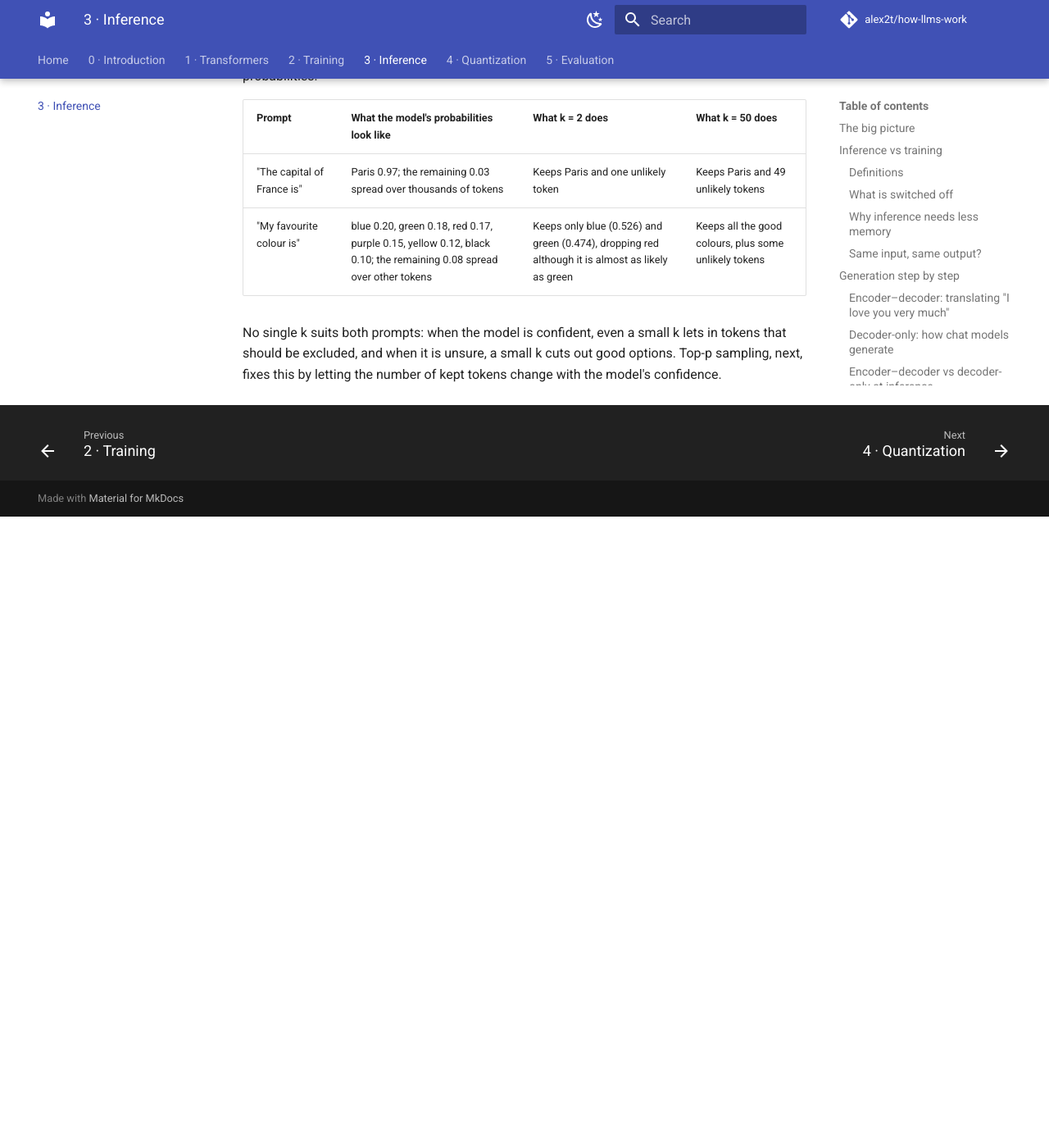
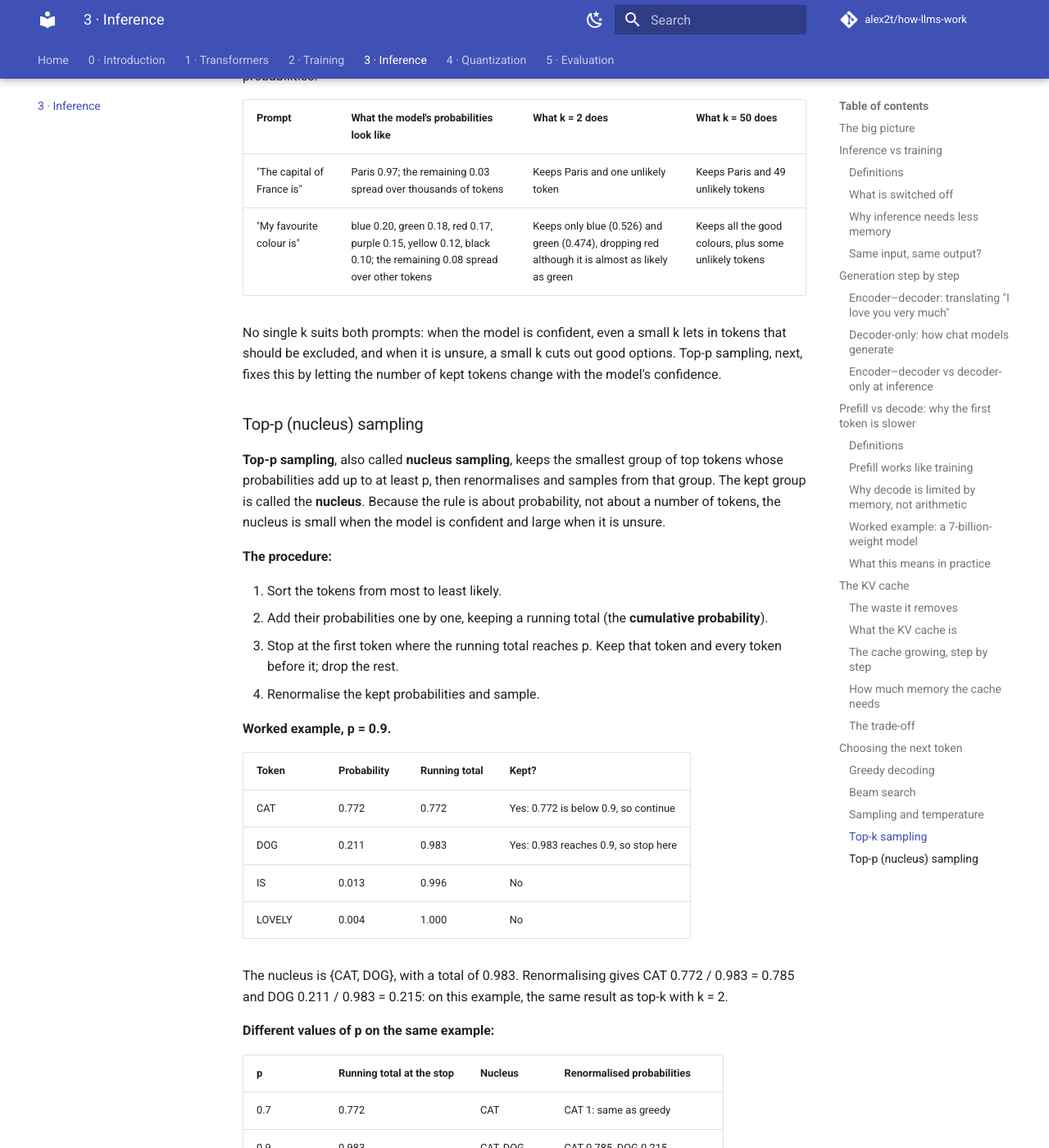
Before and after one commit to alex2t/how-llms-work, an MkDocs documentation site: the page built from docs/03-inference.md, in a window 1280 px wide and 1400 px high, scrolled down 14940 px. Shown: the whole window at 82% size. Built offline with MkDocs 1.6.1 and Material for MkDocs 9.7.7, drawn with Linux system fonts in a browser that asks for light colours; comment, search, counter and statistics services are not loaded; before the commit the page ends 15570 px from its top, so only the background shows below that; some of the changed text lies outside the part shown.

Commit message:
ch3: top-p sampling — running-total example and fix for top-k's weakness
Co-Authored-By: Claude Opus 5.5 <noreply@anthropic.com>

```diff
--- a/docs/03-inference.md
+++ b/docs/03-inference.md
@@ -380,3 +380,44 @@ Even at a sensible temperature, sampling can occasionally pick a token that make
 | "My favourite colour is" | blue 0.20, green 0.18, red 0.17, purple 0.15, yellow 0.12, black 0.10; the remaining 0.08 spread over other tokens | Keeps only blue (0.526) and green (0.474), dropping red although it is almost as likely as green | Keeps all the good colours, plus some unlikely tokens |
 
 No single k suits both prompts: when the model is confident, even a small k lets in tokens that should be excluded, and when it is unsure, a small k cuts out good options. Top-p sampling, next, fixes this by letting the number of kept tokens change with the model's confidence.
+
+### Top-p (nucleus) sampling
+
+**Top-p sampling**, also called **nucleus sampling**, keeps the smallest group of top tokens whose probabilities add up to at least p, then renormalises and samples from that group. The kept group is called the **nucleus**. Because the rule is about probability, not about a number of tokens, the nucleus is small when the model is confident and large when it is unsure.
+
+**The procedure:**
+
+1. Sort the tokens from most to least likely.
+2. Add their probabilities one by one, keeping a running total (the **cumulative probability**).
+3. Stop at the first token where the running total reaches p. Keep that token and every token before it; drop the rest.
+4. Renormalise the kept probabilities and sample.
+
+**Worked example, p = 0.9.**
+
+| Token | Probability | Running total | Kept? |
+| --- | --- | --- | --- |
+| CAT | 0.772 | 0.772 | Yes: 0.772 is below 0.9, so continue |
+| DOG | 0.211 | 0.983 | Yes: 0.983 reaches 0.9, so stop here |
+| IS | 0.013 | 0.996 | No |
+| LOVELY | 0.004 | 1.000 | No |
+
+The nucleus is {CAT, DOG}, with a total of 0.983. Renormalising gives CAT 0.772 / 0.983 = 0.785 and DOG 0.211 / 0.983 = 0.215: on this example, the same result as top-k with k = 2.
+
+**Different values of p on the same example:**
+
+| p | Running total at the stop | Nucleus | Renormalised probabilities |
+| --- | --- | --- | --- |
+| 0.7 | 0.772 | CAT | CAT 1: same as greedy |
+| 0.9 | 0.983 | CAT, DOG | CAT 0.785, DOG 0.215 |
+| 0.99 | 0.996 | CAT, DOG, IS | CAT 0.775, DOG 0.212, IS 0.013 |
+
+**How it fixes top-k's weakness.** The same two prompts as in the top-k section, with p = 0.9:
+
+| Prompt | Running total | Nucleus | Tokens kept |
+| --- | --- | --- | --- |
+| "The capital of France is" | Paris alone: 0.97, already above 0.9 | Paris | 1 |
+| "My favourite colour is" | blue 0.20 → green 0.38 → red 0.55 → purple 0.70 → yellow 0.82 → black 0.92 | All six colours | 6 |
+
+With one setting, top-p keeps 1 token for the confident prompt and 6 for the unsure one. After renormalising (dividing by 0.92), the colours become blue 0.217, green 0.196, red 0.185, purple 0.163, yellow 0.130 and black 0.109: red is kept this time, and every unlikely token outside the nucleus is excluded.
+
+Common values are p = 0.9 to 0.95. A lower p makes answers safer and more predictable; p = 1 keeps every token, which is plain sampling.
```
Also changed, not shown: CLAUDE.md (+1 -0 lines), README.md (+1 -0 lines), plan.md (+1 -1 lines).
